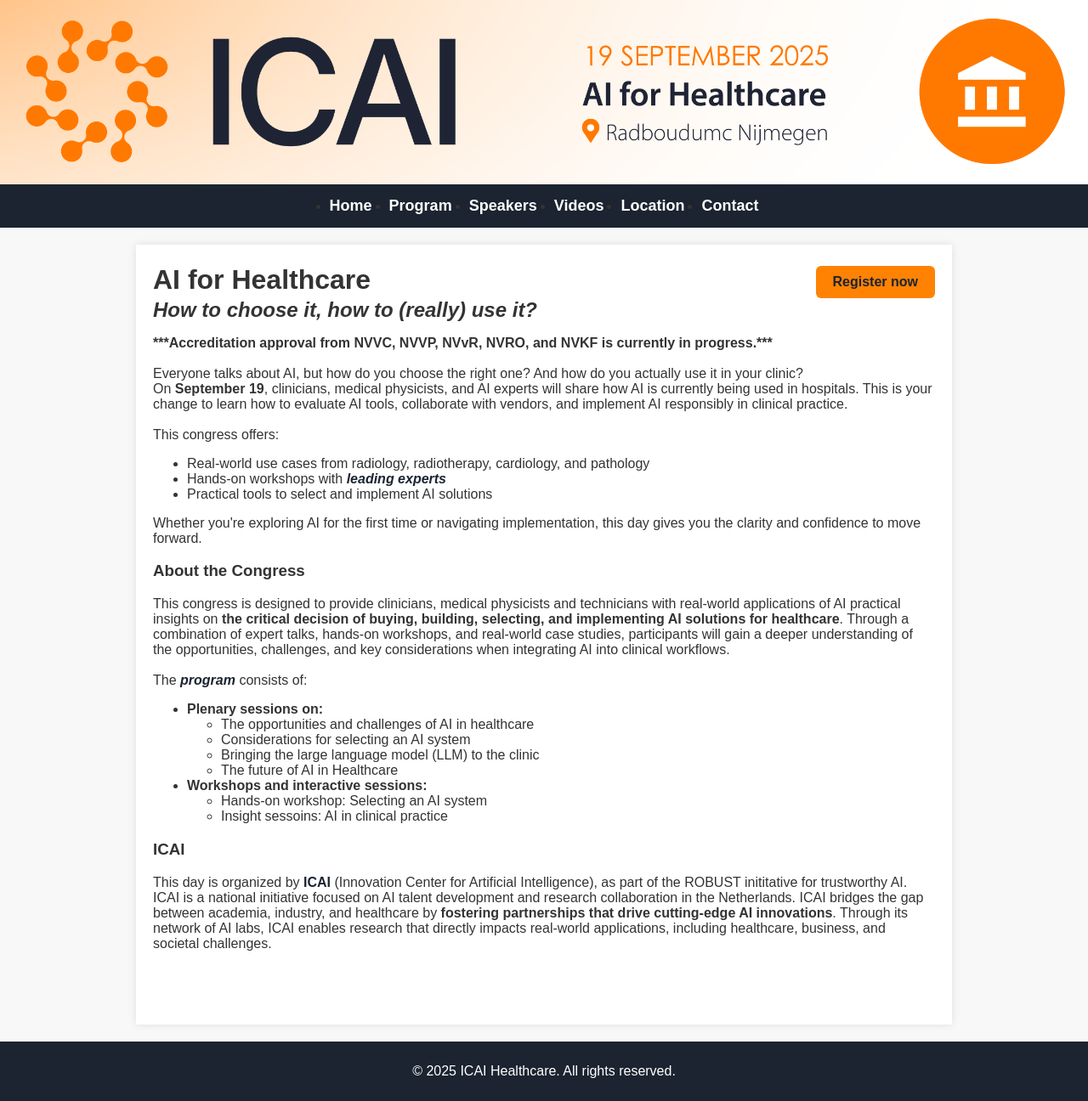
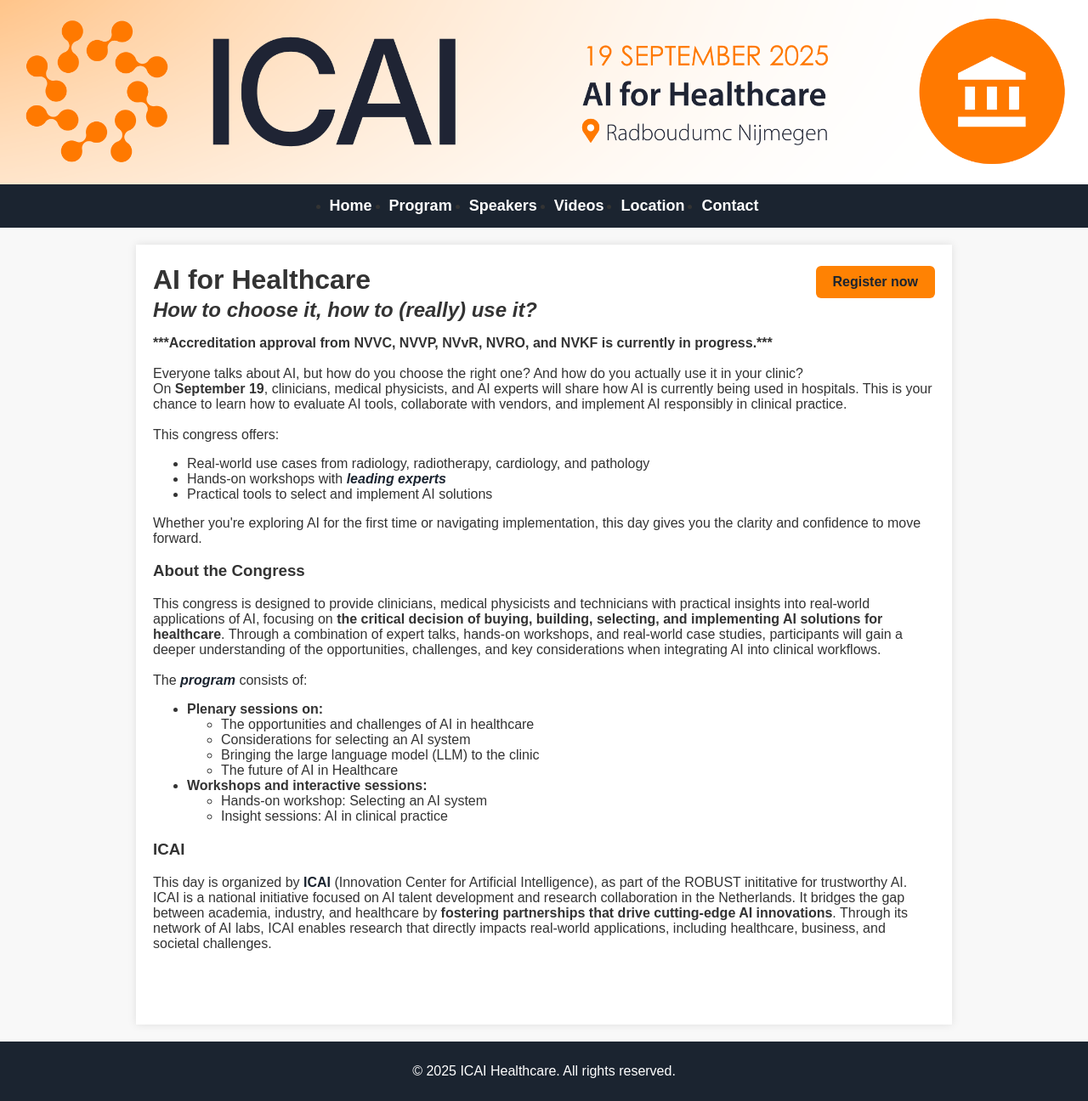
Before and after one commit to marliebesouw/marliebesouw.github.io, a Jekyll site: the page built from index.md, in a window 1280 px wide. Shown: the whole page at 85% size. Built offline with Jekyll 4.4.1, drawn with Linux system fonts in a browser that asks for light colours.

Commit message:
finetuned homepage

```diff
--- a/index.md
+++ b/index.md
@@ -26,13 +26,13 @@
     <strong> ***Accreditation approval from NVVC, NVVP, NVvR, NVRO, and NVKF is currently in progress.***</strong><br><br>
       Everyone talks about AI, but how do you choose the right one? And how do you actually use it in your clinic? <br>
 
-      On <strong>September 19</strong>, clinicians, medical physicists, and AI experts will share how AI is currently being used in hospitals. This is your change to learn how to evaluate AI tools, collaborate with vendors, and implement AI responsibly in clinical practice.
+      On <strong>September 19</strong>, clinicians, medical physicists, and AI experts will share how AI is currently being used in hospitals. This is your chance to learn how to evaluate AI tools, collaborate with vendors, and implement AI responsibly in clinical practice.
        <br><br>
 
       This congress offers:
       <ul>
        <li>Real-world use cases from radiology, radiotherapy, cardiology, and pathology</li>
-       <li>Hands-on workshops with <a href="{{ site.url }}/speakers" > <i>leading experts</i></a></li>
+       <li>Hands-on workshops with <a href="{{ site.url }}/speakers"><i>leading experts</i></a></li>
        <li>Practical tools to select and implement AI solutions</li>
       </ul>
 
@@ -40,7 +40,7 @@
 
 
    <h3> About the Congress</h3>
-    This congress is designed to provide clinicians, medical physicists and technicians with real-world applications of AI practical insights on <strong>the critical decision of buying, building, selecting, and implementing AI solutions for healthcare</strong>. Through a combination of expert talks, hands-on workshops, and real-world case studies, participants will gain a deeper understanding of the opportunities, challenges, and key considerations when integrating AI into clinical workflows. <br> <br>
+    This congress is designed to provide clinicians, medical physicists and technicians with practical insights into real-world applications of AI, focusing on <strong>the critical decision of buying, building, selecting, and implementing AI solutions for healthcare</strong>. Through a combination of expert talks, hands-on workshops, and real-world case studies, participants will gain a deeper understanding of the opportunities, challenges, and key considerations when integrating AI into clinical workflows. <br> <br>
 
    The<a href="{{ site.url }}/program" > <i>program</i></a> consists of:
       <ul>
@@ -54,13 +54,13 @@
        <li><strong>Workshops and interactive sessions:</strong></li>
        <ul>
         <li>Hands-on workshop: Selecting an AI system</li>
-        <li>Insight sessoins: AI in clinical practice</li>
+        <li>Insight sessions: AI in clinical practice</li>
        </ul>
       </ul>
 
     <h3> ICAI </h3>
    This day is organized by <a href="https://www.icai.ai/" target="_blank">ICAI</a> (Innovation Center for Artificial Intelligence), as part of the ROBUST inititative for trustworthy AI.
-    ICAI is a national initiative focused on AI talent development and research collaboration in the Netherlands. ICAI bridges the gap between academia, industry, and healthcare by <strong>fostering partnerships that drive cutting-edge AI innovations</strong>. Through its network of AI labs, ICAI enables research that directly impacts real-world applications, including healthcare, business, and societal challenges.
+    ICAI is a national initiative focused on AI talent development and research collaboration in the Netherlands. It bridges the gap between academia, industry, and healthcare by <strong>fostering partnerships that drive cutting-edge AI innovations</strong>. Through its network of AI labs, ICAI enables research that directly impacts real-world applications, including healthcare, business, and societal challenges.
    </p>
 </div> <br>
 
```
